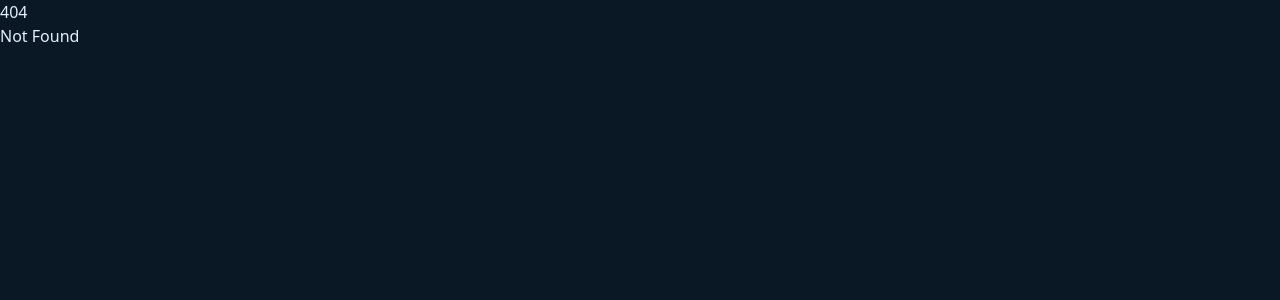
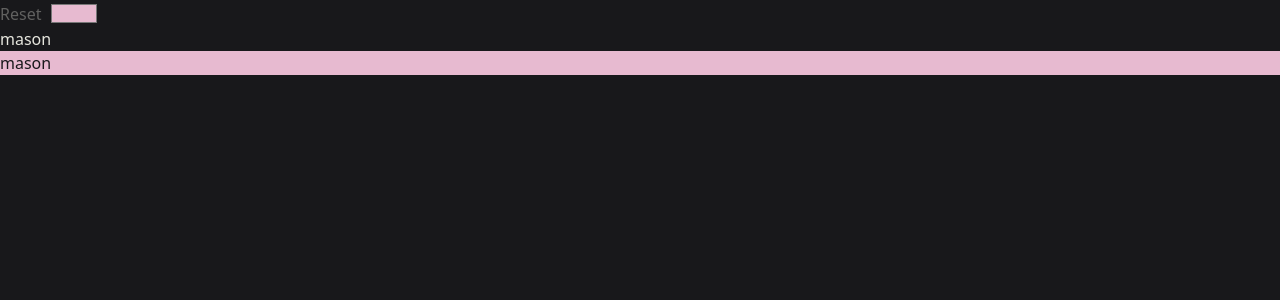
Before and after one commit to apemallet/balls, a SvelteKit app: page /mason in a window 1280 px wide. Before the commit this address had no page. Shown: the top 300 px of the page. Built offline with nearby package versions, Linux system fonts and the light colour scheme.

Commit message:
insanely cracked human computer interaction (infinite theme)

```diff
--- a/src/app.css
+++ b/src/app.css
@@ -24,9 +24,17 @@
 	--color-wine-800: #803450;
 	--color-wine-900: #6c2f45;
 	--color-wine-950: #4b1b2c;
+
+	/* masonic offwhite */
+	--color-primaryfg: #e4effa;
+	/* masonic offblack */
+	--color-primarybg: #0a1724;
+	/* same off black */
+	--color-accentfg: #0a1724;
+	/* tailwind wine 950 */
+	--color-accentbg: #e7bad0;
 }
 
 html {
-  @apply bg-black-pearl-950;
-  @apply text-black-pearl-100;
+	@apply bg-primarybg transition-colors duration-500 ease-in-out;
 }
--- /dev/null
+++ b/src/lib/theme.ts
@@ -0,0 +1,59 @@
+import { writable, type Writable } from "svelte/store";
+import { browser } from "$app/environment";
+
+// Constants
+const DEFAULT_ACCENT = "#e7bad0";
+const PRIMARY_BG_DARK = "#18181b";
+const PRIMARY_BG_LIGHT = "#e7e7df";
+
+// Initialize the color store
+const initialAccent = browser
+  ? localStorage.getItem("colorStore") || DEFAULT_ACCENT
+  : DEFAULT_ACCENT;
+export const colorStore: Writable<string> = writable<string>(initialAccent);
+
+// Subscribe to changes and update localStorage
+if (browser) {
+  colorStore.subscribe((value) => {
+    localStorage.setItem("colorStore", value);
+  });
+}
+
+// Theme update functions
+export function updateTheme(value: string) {
+  colorStore.set(value); // Update the store
+  updateCSSVariable("--color-accentbg", value);
+  const backgroundColor = getContrastingColor(value);
+  updateCSSVariable("--color-primarybg", backgroundColor);
+  updateCSSVariable("--color-accentfg", backgroundColor);
+  const foregroundColor = getContrastingColor(backgroundColor);
+  updateCSSVariable("--color-primaryfg", foregroundColor);
+}
+
+function updateCSSVariable(name: string, value: string) {
+  if (!browser) return;
+  const root = document.documentElement;
+  root.style.setProperty(name, value);
+}
+
+function getContrastingColor(accentColor: string): string {
+  const luminanceDark = calculateContrast(accentColor, PRIMARY_BG_DARK);
+  const luminanceLight = calculateContrast(accentColor, PRIMARY_BG_LIGHT);
+  return luminanceDark + 0.1 > luminanceLight
+    ? PRIMARY_BG_DARK
+    : PRIMARY_BG_LIGHT;
+}
+
+function calculateContrast(value1: string, value2: string): number {
+  const color1 = value1
+    .replace("#", "")
+    .match(/[0-9a-fA-F]{2}/g)!
+    .map((x) => parseInt(x, 16));
+  const color2 = value2
+    .replace("#", "")
+    .match(/[0-9a-fA-F]{2}/g)!
+    .map((x) => parseInt(x, 16));
+  const l1 = 0.2126 * color1[0] + 0.7152 * color1[1] + 0.0722 * color1[2];
+  const l2 = 0.2126 * color2[0] + 0.7152 * color2[1] + 0.0722 * color2[2];
+  return Math.abs(l1 - l2) / 255;
+}
--- /dev/null
+++ b/src/routes/mason/+page.svelte
@@ -0,0 +1,7 @@
+<script>
+	import Theme from "./theme.svelte";
+</script>
+
+<Theme />
+<h1 class="bg-primarybg text-primaryfg">mason</h1>
+<h1 class="bg-accentbg text-accentfg">mason</h1>
--- /dev/null
+++ b/src/routes/mason/theme.svelte
@@ -0,0 +1,50 @@
+<script lang="ts">
+	import { colorStore, updateTheme } from "$lib/theme";
+	import { fade } from "svelte/transition";
+	import { afterUpdate } from "svelte";
+	import { get } from "svelte/store";
+
+	let color: string = get(colorStore) || "#22C55D";
+	let colorPickerElement: HTMLInputElement;
+
+	afterUpdate(() => {
+		updateTheme(color);
+		colorStore.set(color);
+	});
+
+	function reset() {
+		color = "#22C55D";
+		updateTheme(color);
+		colorStore.set(color);
+	}
+
+	const openColorPicker = () => {
+		colorPickerElement.click();
+	};
+</script>
+
+<div class="flex flex-row gap-2 items-center">
+	{#if color !== "#22C55D"}
+		<button
+			in:fade={{ duration: 200 }}
+			class="text-primaryfg/50 text-dynamicp hover:text-primaryfg/80 transition-colors duration-300 ease-in-out opacity-70"
+			on:click={() => reset()}
+		>
+			Reset
+		</button>
+	{:else}
+		<button
+			in:fade={{ duration: 200 }}
+			class="text-primaryfg/50 text-dynamicp hover:text-primaryfg/80 transition-colors duration-300 ease-in-out opacity-70"
+			on:click={() => openColorPicker()}
+		>
+			Change theme ->
+		</button>
+	{/if}
+	<input
+		bind:this={colorPickerElement}
+		class="bg-transparent cursor-pointer"
+		type="color"
+		bind:value={color}
+	/>
+</div>
```
Lines whose indentation alone changed are shown as unchanged.
